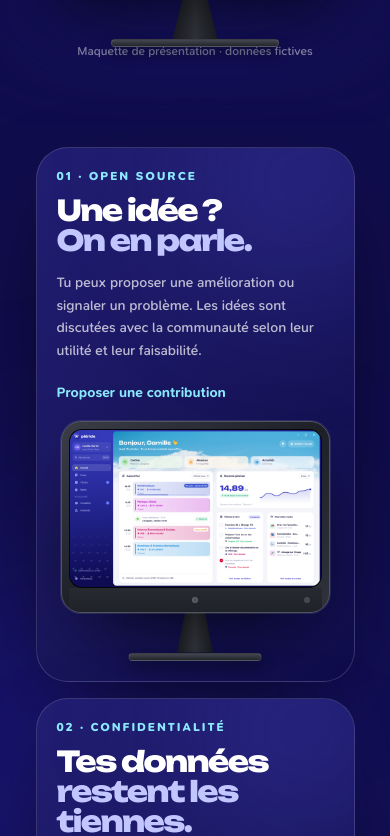
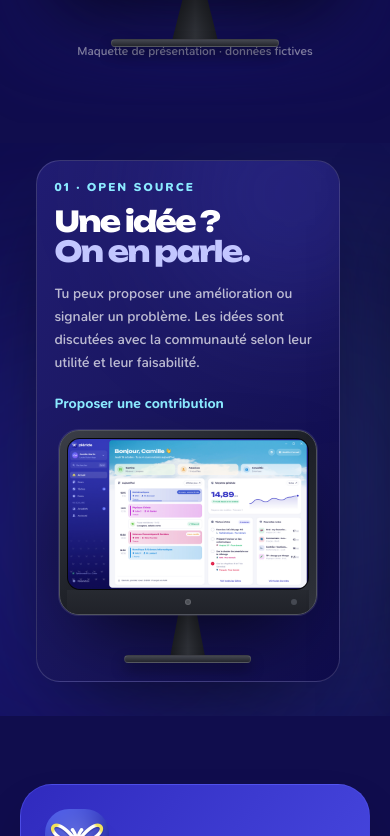
Before and after one commit to PierideApp/Pieride-site, a Next.js app: page / in a window 390 px wide. Shown: the part 3408-4244 px from the top of the page. Built offline with nearby package versions, Linux system fonts and the light colour scheme; some icons are missing.

Commit message:
fix(home): reduit les vignettes sans animations

```diff
--- a/src/app/globals.css
+++ b/src/app/globals.css
@@ -298,11 +298,21 @@ html[data-theme="dark"] .not-found { color: #fff; background: #100d4d; }
 @keyframes not-found-drift { from { transform: translate3d(0, 0, 0) rotate(12deg); } to { transform: translate3d(-10px, 8px, 0) rotate(19deg); } }
 
 .story-carousel__slide{will-change:transform,opacity;transform-origin:50% 50%;backface-visibility:hidden}
-@media(max-width:767px),(max-height:650px),(prefers-reduced-motion:reduce){
+@media(max-height:650px),(prefers-reduced-motion:reduce){
   .story-carousel{height:auto!important;padding-block:24px 64px}
-  .story-carousel__pin{position:relative;top:auto;display:grid;height:auto;min-height:0;gap:16px;overflow:visible;padding-inline:16px;perspective:none}
+  .story-carousel__pin{position:relative;top:auto;display:grid;height:auto;min-height:0;gap:20px;overflow:visible;padding-inline:clamp(16px,5vw,80px);perspective:none}
   .story-carousel__slide{position:relative!important;inset:auto!important;left:auto!important;width:100%!important;min-height:0;transform:none!important;opacity:1!important}
-  .story-carousel__panel{height:auto!important;min-height:0!important;grid-template-columns:minmax(0,1fr)!important;gap:16px!important}
+  .story-carousel__panel{height:auto!important;min-height:0!important;grid-template-columns:minmax(0,.82fr) minmax(0,1.18fr)!important;gap:clamp(16px,3vw,40px)!important;padding:clamp(20px,3vw,48px)!important}
+  .story-carousel__visual{width:100%;max-width:760px;margin-inline:auto}
+  .story-carousel__progress{display:none!important}
+}
+@media(max-width:767px){
+  .story-carousel{height:auto!important;padding-block:20px 36px}
+  .story-carousel__pin{position:relative;top:auto;display:flex;align-items:stretch;height:auto;min-height:0;gap:12px;overflow-x:auto;overflow-y:hidden;padding:12px 16px 28px;perspective:none;scroll-snap-type:x mandatory;scroll-padding-inline:16px;scrollbar-width:none;overscroll-behavior-x:contain;-webkit-overflow-scrolling:touch}
+  .story-carousel__pin::-webkit-scrollbar{display:none}
+  .story-carousel__slide{position:relative!important;inset:auto!important;left:auto!important;flex:0 0 88vw;width:88vw!important;min-height:0;transform:none!important;opacity:1!important;scroll-snap-align:center;scroll-snap-stop:always}
+  .story-carousel__panel{height:auto!important;min-height:0!important;grid-template-columns:minmax(0,1fr)!important;gap:14px!important;padding:18px!important;border-radius:24px!important}
+  .story-carousel__visual{max-width:440px;margin-inline:auto}
   .story-carousel__progress{display:none!important}
 }
 @media (prefers-reduced-motion: reduce) { .not-found-butterfly { animation: none; } }
```
